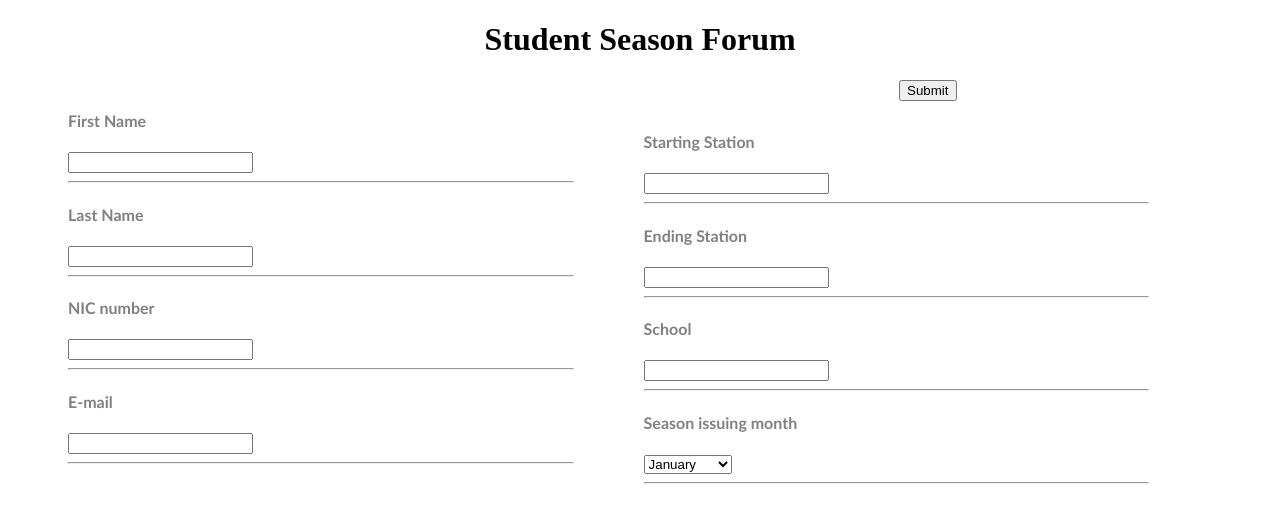
After one commit to ShalithaCell/Online-Train-Reservation, a PHP site: page /Layout/season.html in a window 1280 px wide. The commit adds this page. Shown: the top 523 px of the page. Run offline with PHP 8.4, Linux system fonts and the light colour scheme.

```diff
--- a/Layout/pakage.html
+++ b/Layout/pakage.html
@@ -26,7 +26,7 @@
 
         //Jquery function for load nevigation to page
         $(function () {
-            $('#Header').html(getHeaderLG());
+            $('#Header').html(getHeaderMD());
             $('#footerID').html(getFooter());
         });
 
--- /dev/null
+++ b/Layout/season.html
@@ -0,0 +1,59 @@
+<!DOCTYPE html>
+<html>
+<head>
+	<link rel = "stylesheet" href = "../style/style-season.css" >
+	    <meta charset="UTF-8">
+        <meta name="viewport" content="width=device-width, initial-scale=1.0">
+         <title>Season Form </title>
+
+<body>
+
+<script>
+function alrt()
+{
+	alert("your details entered successfully!!!");
+}
+
+</script>
+	<h1><center>Student Season Forum</center></h1>
+	<div class="row">
+		<div class="column left" style="">
+		<form name="form1" action="SeasonDetails.html" target="_blank" method="post">
+			<h4>First Name</h4><input type = "name"  value = ""><hr/>
+			<h4>Last Name</h4><input type = "name"  value = ""><hr/>
+			<h4>NIC number</h4><input type = "text" value = "" maxlength = "10"><hr/>
+			<h4>E-mail</h4><input type = "email"  value = ""><hr/>
+
+			<br/><br/>
+		</div>
+	</div>
+	<center>
+  		<div class = "button" >
+		 <input type="submit" value="Submit" onclick ="alrt()"> </div></center>
+		<div class="column right" style="">
+
+				<h4>Starting Station</h4><input type = "name" value = ""><hr/>
+				<h4>Ending Station</h4><input type = "name" value = ""><hr/>
+				<h4>School</h4><input type = "name" value = ""><hr/>
+				<h4>Season issuing month</h4>
+	<select name="Select Month">
+     <form action="">
+		<option value = "January">January</option>
+		<option value = "February">February</option>
+		<option value = "March">March</option>
+		<option value = "April">April</option>
+		<option value = "May">May</option>
+		<option value = "June">June</option>
+		<option value = "July">July</option>
+		<option value = "August">August</option>
+		<option value = "September">September</option>
+		<option value = "October">October</option>
+		<option value = "November">November</option>
+		<option value ="December">December</option>
+		 </select>
+	<hr/>
+	</div>
+
+
+
+</body>
--- /dev/null
+++ b/Style/style-season.css
@@ -0,0 +1,62 @@
+{
+  box-sizing: border-box;
+}
+
+.column {
+
+  float: left;
+  padding: 10px;
+  height: 300px;
+}
+
+.left{
+	font-family:calibri;
+	color: gray;
+	padding-left: 60px;
+	padding-right: 10px;
+	padding-bottom:100px;
+	width: 40%;
+}
+
+
+.right {
+	font-family:calibri;
+	color:  grey;
+	width: 40%;
+	padding-left:60px;
+	padding-right:70px;
+	padding-bottom:100px;
+
+}
+
+
+
+
+.button1{
+
+
+  background-color:#99ccff;
+  color: black;
+  padding: 20px 30px;
+  font-size: 20px;
+  border: "1";
+
+}
+
+
+
+
+.button1:hover{
+
+	color:pink;
+}
+
+input [type = submit]
+{
+	background-color:blue;
+	padding :20px 30px;
+	cursor: pointer;
+}
+input [type = submit]:hover{
+	background-color:green;
+}
--- a/Style/style-user_account.css
+++ b/Style/style-user_account.css
@@ -62,10 +62,6 @@
     border-radius: 20px;
   }
 
-       font-family:calibri;
-
-
-
    .row:after{
 
        content: "";
```
Also changed, not shown: Layout/Header-Footer/Header.html (+8 -8 lines), Layout/Home.html (+16 -2 lines), Layout/TicketSearch.html (+11 -7 lines), Layout/reset.html (added, +64 -0 lines), Script/Header.js (+10 -2 lines), Style/reset.css (added, +35 -0 lines).
